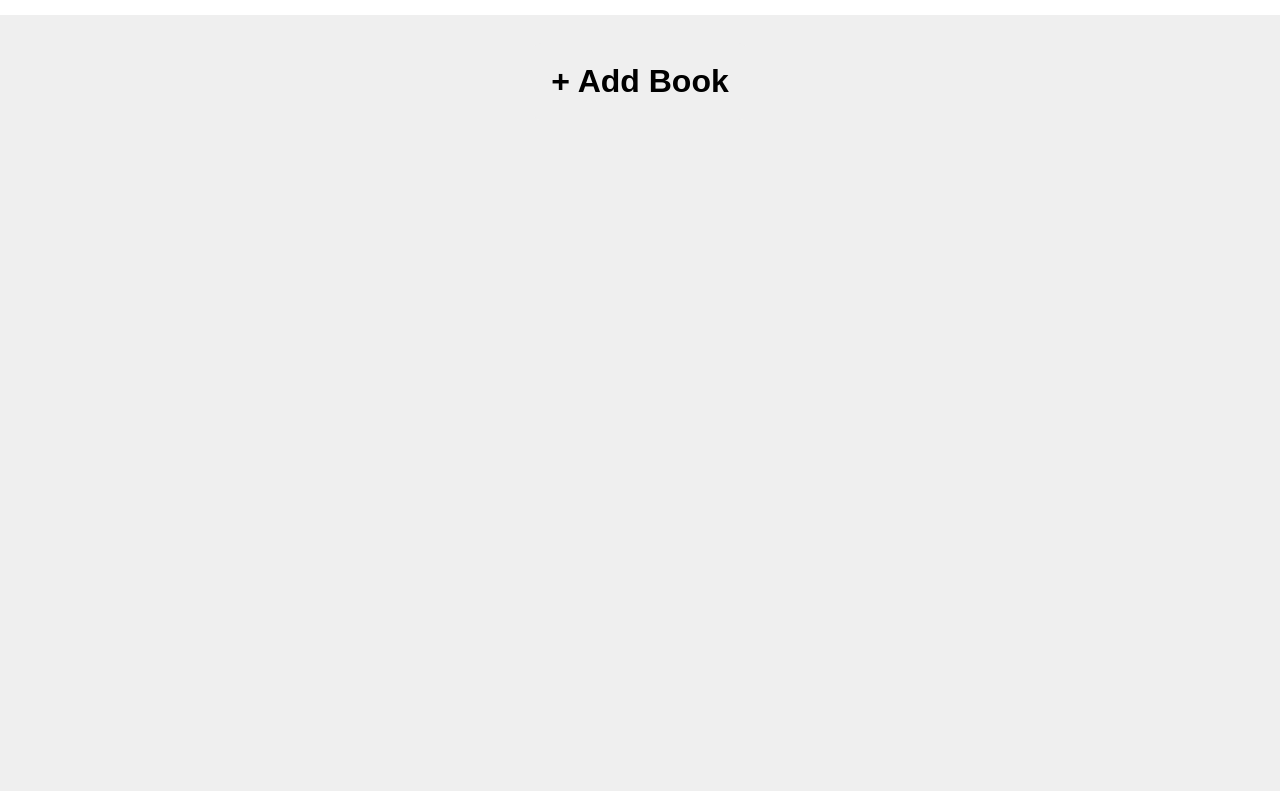
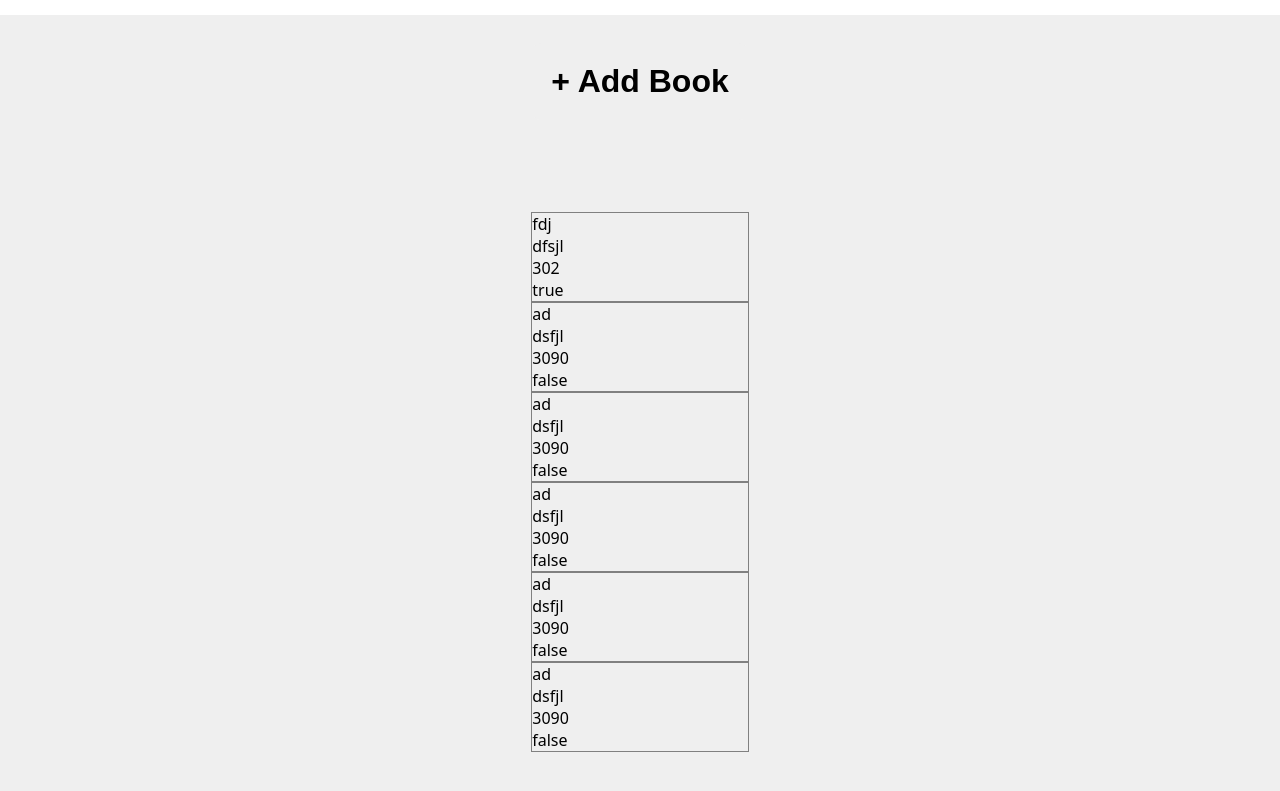
Before and after one commit to praneeth-ayla/Library, a plain HTML site: page index.html in a window 1280 px wide. Shown: the part 65-856 px from the top of the page. Drawn offline with Linux system fonts and the light colour scheme.

Commit message:
displays book details in cards form

```diff
--- a/index.html
+++ b/index.html
@@ -14,7 +14,8 @@
 
 		<div id="main">
 			<button id="addBtn">+ Add Book</button>
-
+			<div id="cards"></div>
+		</div>
 		<dialog id="modal">
 			<button id="closeBtn">X</button>
 			<form action="#" method="dialog" id="form">
@@ -42,7 +43,6 @@
 				<button type="submit">Add</button>
 			</form>
 		</dialog>
-		</div>
 		<script src="script.js"></script>
 	</body>
 </html>
--- a/script.js
+++ b/script.js
@@ -2,6 +2,7 @@ const modal = document.getElementById("modal");
 const addBtn = document.getElementById("addBtn");
 const closeBtn = document.getElementById("closeBtn");
 const bookForm = document.getElementById("form");
+const cards = document.getElementById("cards");
 
 const myLibrary = [];
 
@@ -18,6 +19,10 @@ function addBookToLibrary(name, author, pages, status) {
 }
 
 addBookToLibrary("fdj", "dfsjl", 302, true);
+addBookToLibrary("ad", "dsfjl", 3090, false);
+addBookToLibrary("ad", "dsfjl", 3090, false);
+addBookToLibrary("ad", "dsfjl", 3090, false);
+addBookToLibrary("ad", "dsfjl", 3090, false);
 addBookToLibrary("ad", "dsfjl", 3090, false);
 
 addBtn.addEventListener("click", () => {
@@ -36,4 +41,33 @@ bookForm.addEventListener("submit", function () {
 
 	addBookToLibrary(bookName, authorName, pages, status);
 	bookForm.reset();
+	cardAdder();
 });
+cardAdder();
+
+function cardAdder() {
+	// cards.textContent = "";
+
+	myLibrary.forEach((book) => {
+		const newCard = document.createElement("div");
+		newCard.setAttribute("id", "card");
+		const bookDiv = document.createElement("div");
+		bookDiv.setAttribute("id", "bookDiv");
+		const authorDiv = document.createElement("div");
+		authorDiv.setAttribute("id", "authorDiv");
+		const pagesDiv = document.createElement("div");
+		pagesDiv.setAttribute("id", "pagesDiv");
+		const statusDiv = document.createElement("div");
+		statusDiv.setAttribute("id", "statusDiv");
+
+		bookDiv.textContent = book.name;
+		authorDiv.textContent = book.author;
+		pagesDiv.textContent = book.pages;
+		statusDiv.textContent = book.status;
+		newCard.appendChild(bookDiv);
+		newCard.appendChild(authorDiv);
+		newCard.appendChild(pagesDiv);
+		newCard.appendChild(statusDiv);
+		cards.appendChild(newCard);
+	});
+}
--- a/style.css
+++ b/style.css
@@ -69,3 +69,11 @@ button:hover {
 	position: absolute;
 	right: 3%;
 }
+
+#cards {
+	display: grid;
+}
+
+#card {
+	border: 1px solid gray;
+}
```
Lines whose indentation alone changed are shown as unchanged.
